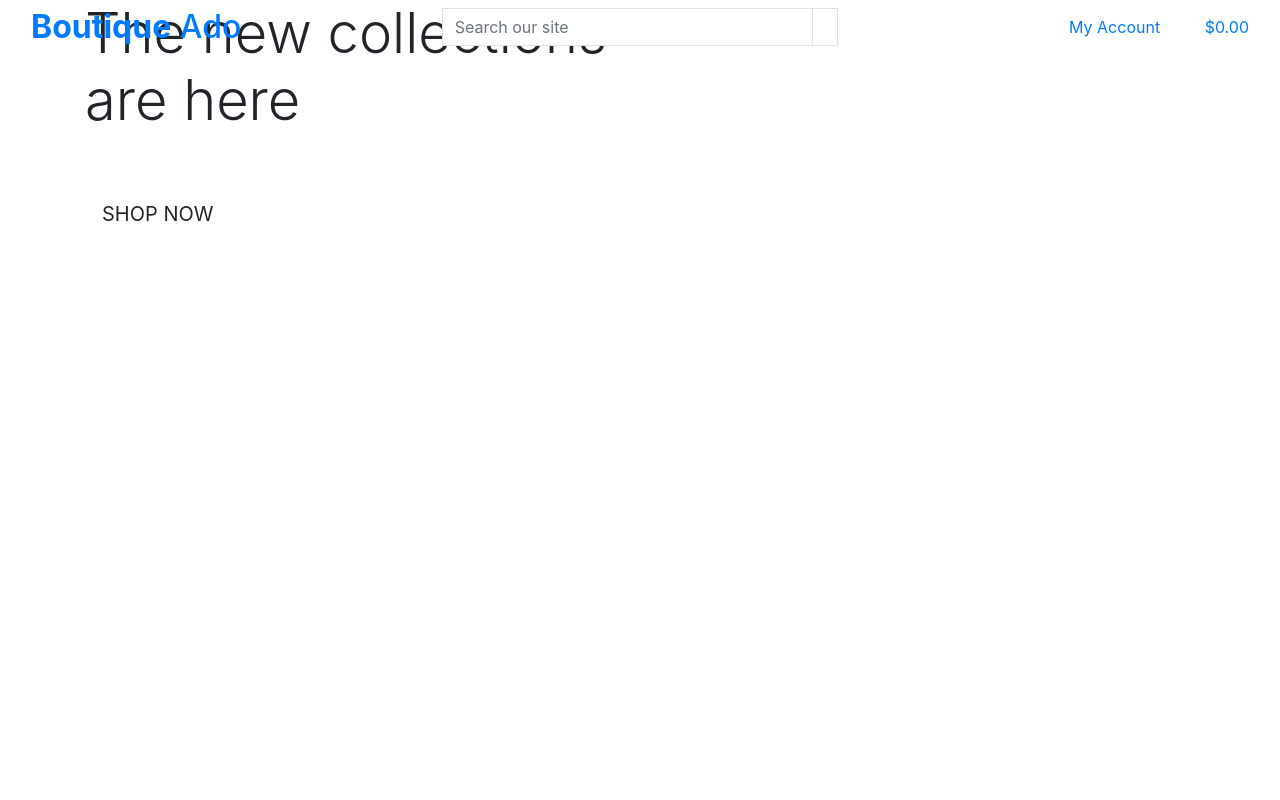
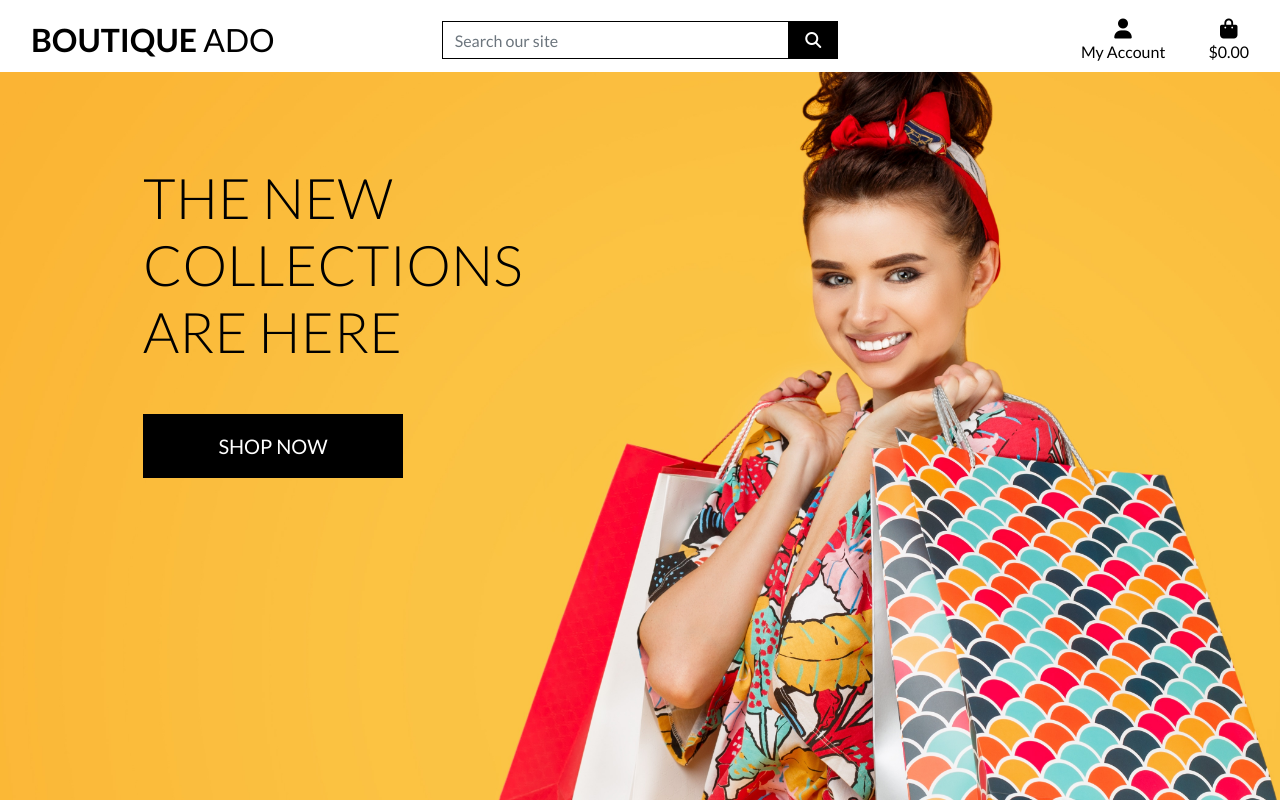
Before and after one commit to chizzletaz/boutique_ado_v1, a Django app: page / in a window 1280 px wide. Run offline with Django 3.2, Linux system fonts and the light colour scheme; some libraries are stand-ins or nearby versions.

Commit message:
Complete homepage header and css.

```diff
--- a/boutique_ado/settings.py
+++ b/boutique_ado/settings.py
@@ -147,6 +147,7 @@ USE_TZ = True
 # https://docs.djangoproject.com/en/3.2/howto/static-files/
 
 STATIC_URL = '/static/'
+STATICFILES_DIRS = (os.path.join(BASE_DIR, 'static'),)
 
 # Default primary key field type
 # https://docs.djangoproject.com/en/3.2/ref/settings/#default-auto-field
--- a/boutique_ado/urls.py
+++ b/boutique_ado/urls.py
@@ -15,9 +15,11 @@ Including another URLconf
 """
 from django.contrib import admin
 from django.urls import path, include
+from django.conf import settings
+from django.conf.urls.static import static
 
 urlpatterns = [
     path('admin/', admin.site.urls),
     path('accounts/', include('allauth.urls')),
     path('', include('home.urls')),
-]
+] + static(settings.MEDIA_URL, document_root=settings.MEDIA_ROOT)
--- /dev/null
+++ b/static/css/base.css
@@ -0,0 +1,88 @@
+html {
+    /* Set the HTML elements height to 100% as this
+will allow our h100 classes in vertical centering to work. */
+    height: 100%;
+}
+
+body {
+    /* Ensure that it stays put in the centre of the page. */
+    background: url('/media/homepage_background_cropped.jpg') no-repeat center center fixed;
+    background-size: cover;
+    height: calc(100vh - 164px); /* 164px is the eventual height of the top header */
+    color: #555;
+    font-family: 'Lato';
+}
+
+/* from Bulma */
+/* Which will ensure that whenever we use font awesome icons.
+They will always stay perfectly centred and have a consistent size
+unless we manually change it. */
+.icon {
+    align-items: center;
+    display: inline-flex;
+    justify-content: center;
+    height: 1.5rem;
+    width: 1.5rem;
+}
+
+.logo-font {
+    text-transform: uppercase;
+}
+
+.main-logo-link {
+    /* Makes it so that the logo only takes up as much space as the text requires and no more. */
+    width: fit-content;
+}
+
+.shop-now-button {
+    background: black;
+    color: white;
+    min-width: 260px;
+}
+
+.btn-black {
+    background: black;
+    color: white;
+}
+
+.shop-now-button:hover,
+.shop-now-button:active,
+.shop-now-button:focus,
+.btn-black:hover,
+.btn-black:active,
+.btn-black:focus {
+    background: #222;
+    color: white;
+}
+
+.text-black {
+    color: #000 !important;
+}
+
+.border-black {
+    border: 1px solid black !important;
+}
+
+/* -------------------------------- Media Queries */
+
+/* Slightly larger container on xl screens */
+@media (min-width: 1200px) {
+  .container {
+    max-width: 80%;
+  }
+}
+
+/* fixed top navbar only on medium and up */
+@media (min-width: 992px) {
+    .fixed-top-desktop-only {
+        position: fixed;
+        top: 0;
+        right: 0;
+        left: 0;
+        z-index: 1030;
+    }
+
+    .header-container {
+        padding-top: 164px;
+    }
+}
--- a/templates/base.html
+++ b/templates/base.html
@@ -14,12 +14,15 @@
 
     {% block corecss %}
       <link rel="stylesheet" href="https://stackpath.bootstrapcdn.com/bootstrap/4.4.1/css/bootstrap.min.css" integrity="sha384-Vkoo8x4CGsO3+Hhxv8T/Q5PaXtkKtu6ug5TOeNV6gBiFeWPGFN9MuhOf23Q9Ifjh" crossorigin="anonymous">
+      <link rel="stylesheet" href="https://fonts.googleapis.com/css2?family=Lato:wght@300;400;700&display=swap">
+      <link rel="stylesheet" href="{% static 'css/base.css' %}">
     {% endblock %}
 
     {% block extra_css %}
     {% endblock %}
 
     {% block corejs %}
+      <script src="https://kit.fontawesome.com/2a8c19c224.js" crossorigin="anonymous"></script>
       <script src="https://code.jquery.com/jquery-3.4.1.slim.min.js" integrity="sha384-J6qa4849blE2+poT4WnyKhv5vZF5SrPo0iEjwBvKU7imGFAV0wwj1yYfoRSJoZ+n" crossorigin="anonymous"></script>
       <script src="https://cdn.jsdelivr.net/npm/popper.js@1.16.0/dist/umd/popper.min.js" integrity="sha384-Q6E9RHvbIyZFJoft+2mJbHaEWldlvI9IOYy5n3zV9zzTtmI3UksdQRVvoxMfooAo" crossorigin="anonymous"></script>
       <script src="https://stackpath.bootstrapcdn.com/bootstrap/4.4.1/js/bootstrap.min.js" integrity="sha384-wfSDF2E50Y2D1uUdj0O3uMBJnjuUD4Ih7YwaYd1iqfktj0Uod8GCExl3Og8ifwB6" crossorigin="anonymous"></script>
@@ -32,7 +35,7 @@
   </head>
   <body>
     <header class="container-fluid fixed-top">
-      <div class="row">
+      <div id="topnav" class="row bg-white pt-2 d-none d-lg-flex">
         <div class="col-12 col-lg-4 my-auto py-1 py-lg-0 text-center text-lg-left">
           <a href="{% url 'home' %}" class="nav-link main-logo-link">
             <h2 class="logo-font text-black my-0"><strong>Boutique</strong> Ado</h2>
```
Also changed, not shown: media/homepage_background_cropped.jpg (added).
